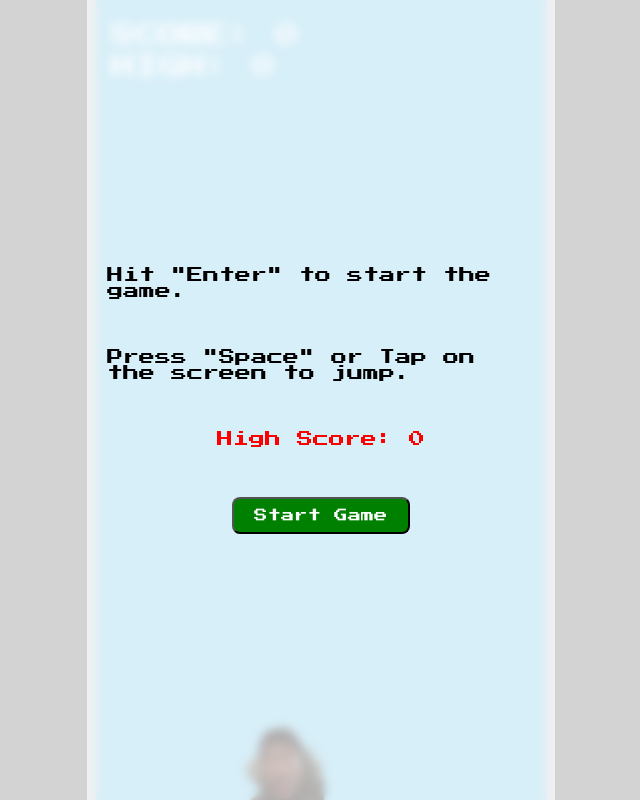
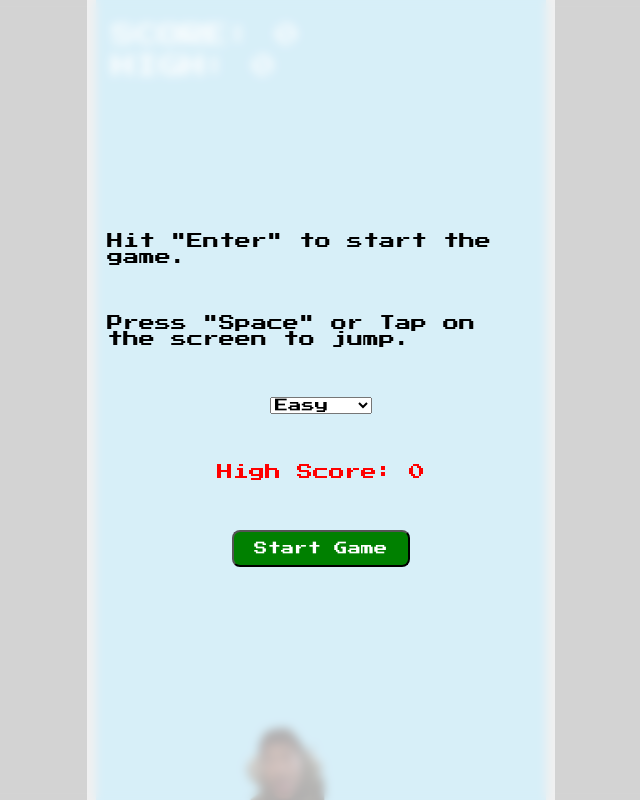
Before and after one commit to anishkn04/flappy, a plain HTML site: page index.html in a window 1280 px wide. Both pictures are taken after a click on the button "Start Game". Shown: the whole page, without its empty margins (319-959 px from the left). Drawn offline with Linux system fonts and the light colour scheme.

Commit message:
feat: add three levels and respective score tracking

```diff
--- a/index.html
+++ b/index.html
@@ -19,6 +19,11 @@
                 Hit "Enter" to start the game.
             </p>
             <p>Press "Space" or Tap on the screen to jump.</p>
+            <select name="level" id="level" oninput="loadScore()">
+                <option value="easy">Easy</option>
+                <option value="medium">Medium</option>
+                <option value="hard">Hard</option>
+            </select>
             <p id="high-score">High Score: <span id="score-span"></span></p>
             <button id="start-button">Start Game</button>
         </div>
--- a/scripts.js
+++ b/scripts.js
@@ -2,9 +2,11 @@
 const START_BUTTON = document.getElementById("start-button")
 const SCORE_CARD = document.getElementById("score-card")
 const SCORE_SPAN = document.getElementById("score-span")
+const SELECTED_LEVEL = document.getElementById("level");
 
 const loadScore = () => {
-    SCORE_SPAN.innerText = localStorage.getItem("high_score") || 0
+    const high_score = localStorage.getItem(`high_score_${SELECTED_LEVEL.value}`)
+    SCORE_SPAN.innerText = high_score || 0
 }
 loadScore()
 
@@ -15,11 +17,11 @@ const CANVAS_WIDTH = 288;
 const CANVAS_HEIGHT = 512;
 const BIRD_SIZE = 50;
 
+// Variable state of bird - based on difficulty
+let GRAVITY = 0.1;
 // Initial state of the bird
-const GRAVITY = 0.1; // Might make it variable, maybe as difficulty?
 const BIRD_POS_X = CANVAS_WIDTH/3;
 const BIRD_POS_Y = CANVAS_HEIGHT/2;
-const FLAP_STRENGTH = -GRAVITY*35;
 // const IMAGE_SROUCE = ["./images/dragon_up.webp", "./images/dragon_mid.webp", "./images/dragon_down.webp"];
 const IMAGE_SROUCE = ["./images/Ears_Down.png", "./images/Ears_Mid_Down.png", "./images/Ears_Mid.png", "./images/Ears_Mid_Up.png", "./images/Ears_Up.png"];
 const SPRITE_FRAME_INTERVAL = 5;
@@ -47,15 +49,16 @@ let is_running = false;
 
 // Bird class
 class Bird {
-    constructor() {
+    constructor(gravity = 0.1) {
         this.img_ind = 0;
         this.frameTimer = 0;
         this.frameInterval = SPRITE_FRAME_INTERVAL;
         this.x = BIRD_POS_X;
         this.y = BIRD_POS_Y;
         this.vel_y = 0;
-        this.gravity = GRAVITY
-        this.flapStrength = FLAP_STRENGTH
+        this.gravity = gravity
+        this.flapStrength = - gravity * 30
+        if(SELECTED_LEVEL.value == "hard") this.flapStrength = - gravity * 20
         this.powerUp = {
             state: false,
             kind: null,
@@ -85,7 +88,6 @@ class Bird {
         }
         CTX.drawImage(frame, this.x, this.y, BIRD_SIZE, BIRD_SIZE)
         if(this.powerUp.state) {
-            console.log("Power Up")
             CTX.strokeStyle = "gold"
             CTX.beginPath()
             CTX.arc(this.x + BIRD_SIZE / 2, this.y + BIRD_SIZE / 2, BIRD_SIZE / 2 + 10, 0, 2 * Math.PI)
@@ -98,8 +100,7 @@ class Pipe {
     constructor() {
         this.x = CANVAS_WIDTH;
         this.vel_x = PIPE_SPEED;
-        this.gap_height = PIPE_GAP - Math.random() * 50
-        ;
+        this.gap_height = PIPE_GAP - Math.random() * 50;
         this.width = PIPE_WIDTH;
         this.gap_y = Math.random() * (MAX_GAP_Y - MIN_GAP_Y);
         this.crossStatus = false
@@ -158,7 +159,7 @@ class Pipe {
 class Score {
     constructor(){
         this.currentScore = 0;
-        this.highScore = localStorage.getItem("high_score") || 0
+        this.highScore = localStorage.getItem(`high_score_${SELECTED_LEVEL.value}`) || 0
     }
     draw(){
         CTX.font = "15px 'Press Start 2P'"
@@ -286,7 +287,6 @@ function draw(){
 
     // If bird touches powerup
     if(powerUp.did_touch(bird) && !bird.powerUp.state) {
-        console.log(bird)
         bird.powerUp = {
             state: true,
             kind: powerUp.kind
@@ -309,7 +309,10 @@ function draw(){
 
 function startGame(){
     SCORE_CARD.style.display = "none";
-    bird = new Bird();
+    let gravity = GRAVITY
+    if (SELECTED_LEVEL.value == "medium") gravity = 0.15
+    if (SELECTED_LEVEL.value == "hard") gravity = 0.2
+    bird = new Bird(gravity);
     pipes = []
     score = new Score()
     sound = new Sound("./sounds/panchhi_banu.webm")
@@ -317,19 +320,23 @@ function startGame(){
     START_BUTTON.style.visibility = "hidden"
     is_running = true
     powerUp = new Powerup("shield")
+    let intTime = 15000;
+    if(SELECTED_LEVEL.value == "medium") intTime = 25000
+    if(SELECTED_LEVEL.value == "hard") intTime = 30000
     powerUpInterval = setInterval(() => {
         powerUp = new Powerup("shield")
-    }, 15000)
+    }, intTime)
     draw();
 }
 
 function endGame() {
     is_running = false
-    localStorage.setItem("high_score", score.highScore)
+    localStorage.setItem(`high_score_${SELECTED_LEVEL.value}`, score.highScore)
     START_BUTTON.style.visibility = "visible"
     sound.stop()
     sound = new Sound("./sounds/quack.mp3")
     sound.play(false)
+    loadScore()
     setTimeout(()=> {
         if(is_running == false){
             SCORE_CARD.style.display = "flex"
```
